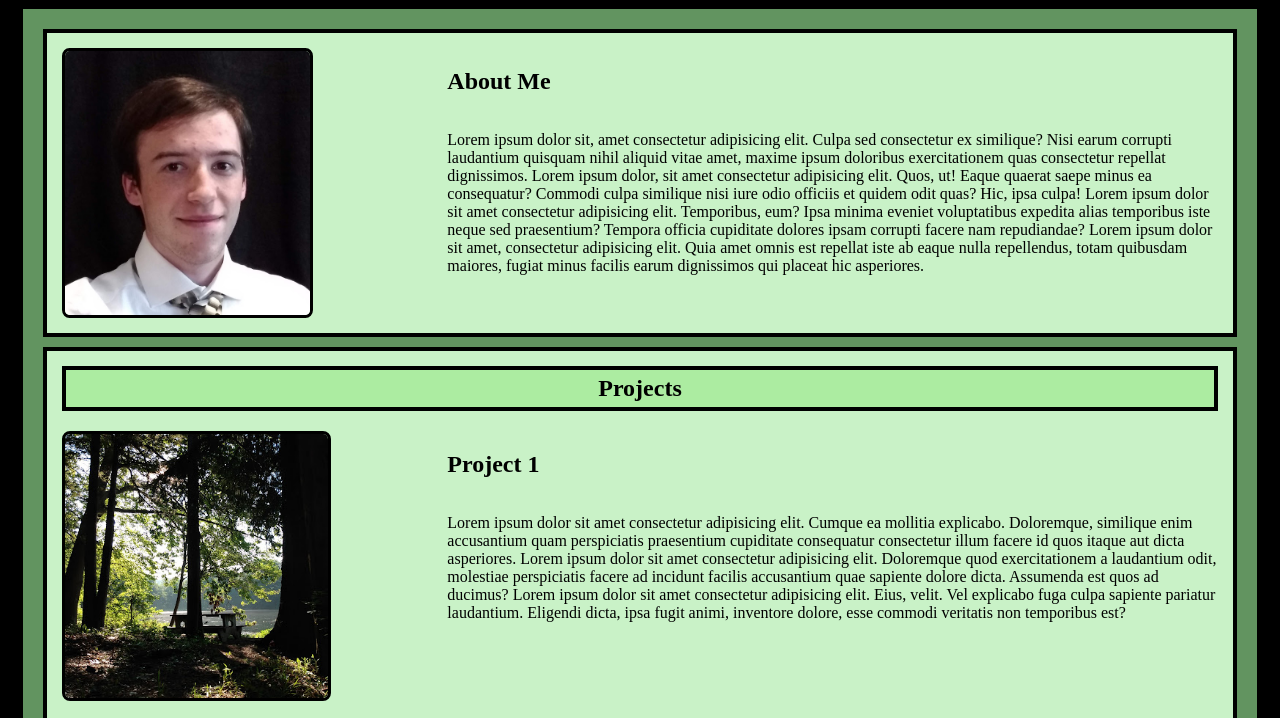
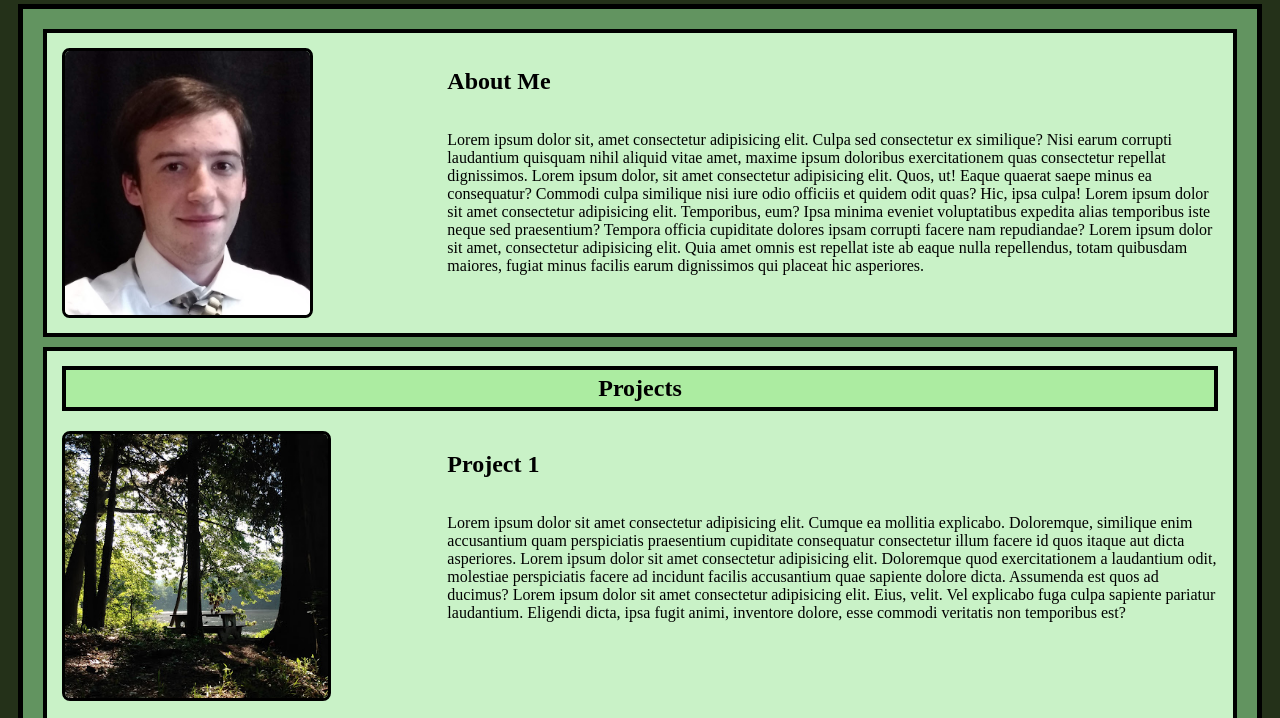
Before and after one commit to dstra3/CSCI-6636-Final, a plain HTML site: page public/index.html in a window 1280 px wide. Shown: the part 147-865 px from the top of the page. Drawn offline with Linux system fonts and the light colour scheme.

Commit message:
Update index.html
Changed background back to green

```diff
--- a/public/index.html
+++ b/public/index.html
@@ -160,7 +160,7 @@
 
 <style>
     :root{
-    --body-background: black/*#243119*/;
+    --body-background: #243119;
 
     --section-background: #629460;
     --section-padding: 10px;
```
